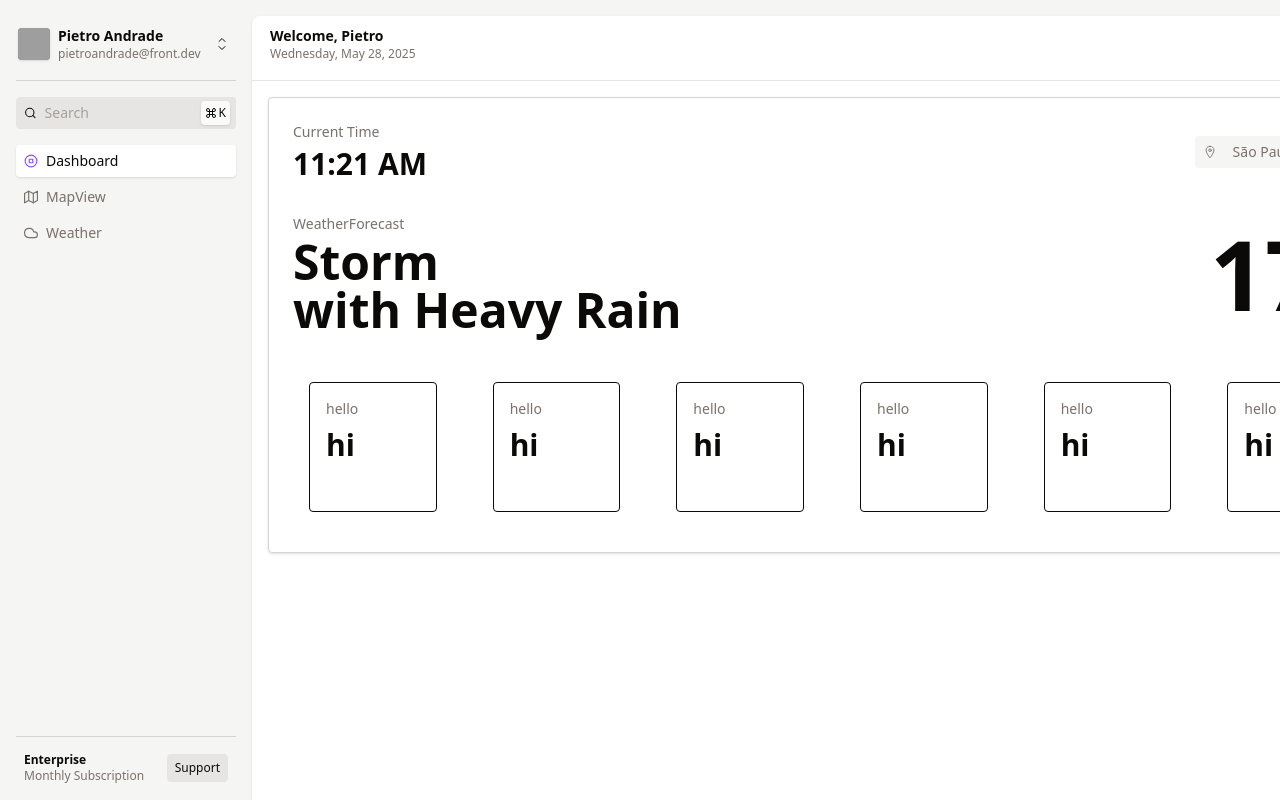
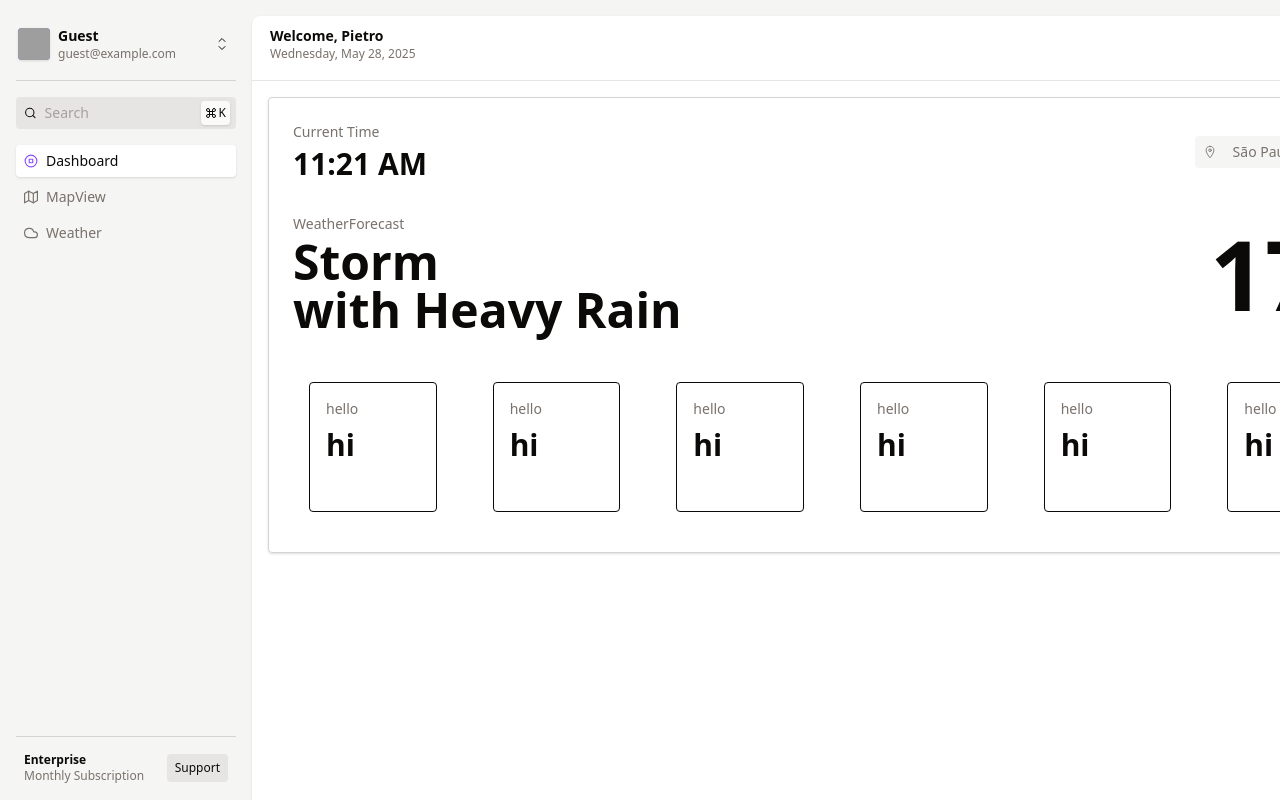
Before and after one commit to pietroaandrade/Floody, a React (Vite) app in the folder frontend/floody-frontend/: page /Weather in a window 1280 px wide. Built offline with nearby package versions, Linux system fonts and the light colour scheme; grey boxes are pictures that could not be loaded.

Commit message:
feat.UserfromLocalStorage

```diff
--- a/frontend/floody-frontend/src/components/Dashboard/TopBar.jsx
+++ b/frontend/floody-frontend/src/components/Dashboard/TopBar.jsx
@@ -1,8 +1,24 @@
-import React from "react";
+import React, { useState, useEffect } from "react";
 import {FiCalendar} from "react-icons/fi"
 
 export default function TopBar(){
-    function getSeason() {
+    const [userData, setUserData] = useState(null);
+
+    useEffect(() => {
+        const storedEmail = localStorage.getItem('loggedInUserEmail');
+        if (storedEmail) {
+            const storedUserData = localStorage.getItem(storedEmail);
+            if (storedUserData) {
+                try {
+                    setUserData(JSON.parse(storedUserData));
+                } catch (error) {
+                    console.error('Error parsing user data from localStorage:', error);
+                }
+            }
+        }
+    }, []);
+
+    function getSeason(month) {
       if (month >= 2 && month <= 4) {
         return "Spring";
       } else if (month >= 5 && month <= 7) {
--- a/frontend/floody-frontend/src/components/Navbar/AccountToggle.jsx
+++ b/frontend/floody-frontend/src/components/Navbar/AccountToggle.jsx
@@ -1,7 +1,23 @@
-import React from "react"
+import React, { useState, useEffect } from "react";
 import {FiChevronDown,FiChevronUp } from "react-icons/fi";
 
 export default function AccountToggle(){
+    const [userData, setUserData] = useState(null);
+
+    useEffect(() => {
+        const storedEmail = localStorage.getItem('loggedInUserEmail');
+        if (storedEmail) {
+            const storedUserData = localStorage.getItem(storedEmail);
+            if (storedUserData) {
+                try {
+                    setUserData(JSON.parse(storedUserData));
+                } catch (error) {
+                    console.error('Error parsing user data from localStorage:', error);
+                }
+            }
+        }
+    }, []); // Run once on component mount
+
     return(
         <div className="border-b mb-4 mt-2 pb-4 border-stone-300">
             <button className="flex p-0.5 hover:bg-stone-200 rounded
@@ -13,8 +29,8 @@ export default function AccountToggle(){
                     shadow"
                 />
                 <div className="text-start">
-                    <span className="text-sm font-bold block">Pietro Andrade</span>
-                    <span className="text-xs block text-stone-500">pietroandrade@front.dev</span>
+                    <span className="text-sm font-bold block">{userData ? userData.username : 'Guest'}</span>
+                    <span className="text-xs block text-stone-500">{userData ? userData.email : 'guest@example.com'}</span>
                 </div>
 
                 <FiChevronDown className="absolute right-2 top-1/2
--- a/frontend/floody-frontend/src/components/login/signup/Login.jsx
+++ b/frontend/floody-frontend/src/components/login/signup/Login.jsx
@@ -26,6 +26,7 @@ export default function Login() {
 
             if (userData.password === password) {
                 setMessage('Login successful!');
+                localStorage.setItem('loggedInUserEmail', email);
                 navigate('/dashboard');
             } else {
                 setMessage('Invalid password.');
```
